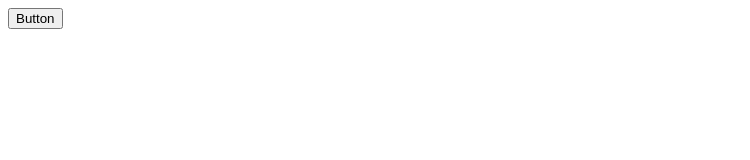
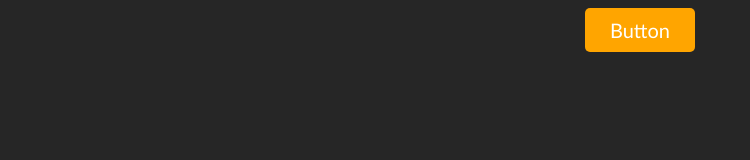
Before and after one commit to shanigtech/Model, a plain HTML site: page index.html in a window 1280 px wide. Shown: the whole page, without its empty margins (0-750 px from the left). Drawn offline with Linux system fonts and the light colour scheme.

Commit message:
Styling updated

```diff
--- a/style.css
+++ b/style.css
@@ -1,5 +1,24 @@
 body {
-    background-color: white
+    background-color: #262626;
+    display: flex;
+    align-items: center;
+    justify-content: center;
+}
+
+* {
+    font-family: 'Gill Sans', 'Gill Sans MT', Calibri, 'Trebuchet MS', sans-serif;
+}
+
+body > button {
+    font-size: 20px;
+    padding: 10px 25px;
+    background-color: orange;
+    color: white;
+    outline: none;
+    border-radius: 5px;
+    border: none;
+    display: block;
+    cursor: pointer;
 }
 
 .model {
@@ -14,7 +33,7 @@ body {
 .model-content {
     width: 100%;
     height: 100%;
-    background-color: #26262655;
+    background-color: #26262699;
     display: flex;
     justify-content: center;
     align-items: center;
@@ -54,7 +73,7 @@ body {
     max-height: 500px;
     margin-left: auto;
     margin-right: auto;
-    overflow-y: scroll;
+    overflow-y: auto;
 }
 
 .model-content::-webkit-scrollbar {
```
